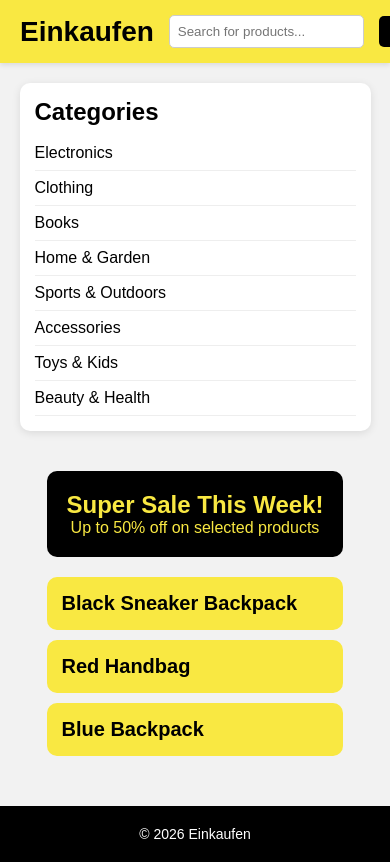
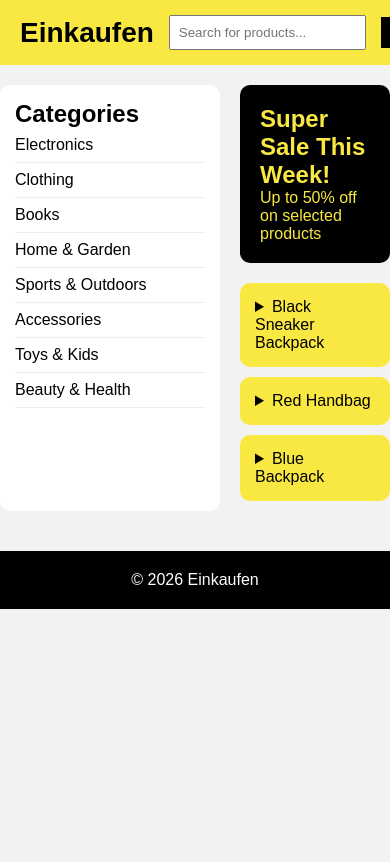
Before and after one commit to khurshidnazarmohammad/Einkaufen-Mini-Project, a plain HTML site: page Index.html in a window 390 px wide. Shown: the top 862 px of the page. Drawn offline with Linux system fonts and the light colour scheme.

Commit message:
Update Style.css

```diff
--- a/Style.css
+++ b/Style.css
@@ -1,4 +1,3 @@
-/* Reset */
 * {
     margin: 0;
     padding: 0;
@@ -17,36 +16,28 @@ header {
     justify-content: space-between;
     background-color: #f9e842;
     padding: 15px 20px;
-    box-shadow: 0 2px 5px rgba(0,0,0,0.1);
 }
 
-header .logo {
+.logo {
     font-size: 28px;
     font-weight: bold;
 }
 
-header .search-bar {
+.search-bar {
     flex: 1;
     margin: 0 15px;
     padding: 8px;
-    border-radius: 5px;
-    border: 1px solid #ccc;
 }
 
-header .search-btn {
+.search-btn {
     padding: 8px 15px;
+    background: black;
+    color: white;
     border: none;
-    background-color: #000;
-    color: #fff;
-    border-radius: 5px;
     cursor: pointer;
 }
 
-header .search-btn:hover {
-    background-color: #333;
-}
-
-/* Main layout */
+/* Layout */
 .main-container {
     display: flex;
     max-width: 1200px;
@@ -57,29 +48,18 @@ header .search-btn:hover {
 /* Sidebar */
 .sidebar {
     width: 220px;
-    background-color: #ffffff;
+    background: white;
     padding: 15px;
     border-radius: 10px;
-    box-shadow: 0 2px 8px rgba(0,0,0,0.1);
-}
-
-.sidebar h2 {
-    margin-bottom: 10px;
 }
 
 .sidebar ul {
     list-style: none;
-    padding-left: 0;
 }
 
-.sidebar ul li {
+.sidebar li {
     padding: 8px 0;
-    cursor: pointer;
     border-bottom: 1px solid #eee;
-}
-
-.sidebar ul li:hover {
-    color: #f9e842;
 }
 
 /* Products */
@@ -87,60 +67,32 @@ header .search-btn:hover {
     flex: 1;
 }
 
-/* Banner */
 .banner {
-    background-color: #000;
+    background: black;
     color: #f9e842;
     padding: 20px;
     border-radius: 10px;
     margin-bottom: 20px;
-    text-align: center;
 }
 
-/* Accordion Product Items */
 .product-item {
-    background-color: #f9e842;
+    background: #f9e842;
     padding: 15px;
     margin-bottom: 10px;
     border-radius: 10px;
 }
 
-.product-item summary {
-    font-size: 20px;
-    font-weight: bold;
-    cursor: pointer;
-    list-style: none;
-}
-
-.product-item summary::-webkit-details-marker {
-    display: none; /* حذف فلش مرورگر */
-}
-
 .product-item img {
+    width: 100%;
     margin-top: 10px;
     border-radius: 10px;
-    width: 100%;
 }
 
 /* Footer */
 footer {
-    background-color: #000;
-    color: #fff;
     text-align: center;
     padding: 20px;
+    background: black;
+    color: white;
     margin-top: 40px;
-    font-size: 14px;
 }
-
-/* Responsive */
-@media (max-width: 900px) {
-    .main-container {
-        flex-direction: column;
-        align-items: center;
-    }
-
-    .sidebar {
-        width: 90%;
-        margin-bottom: 20px;
-    }
-      }
```
